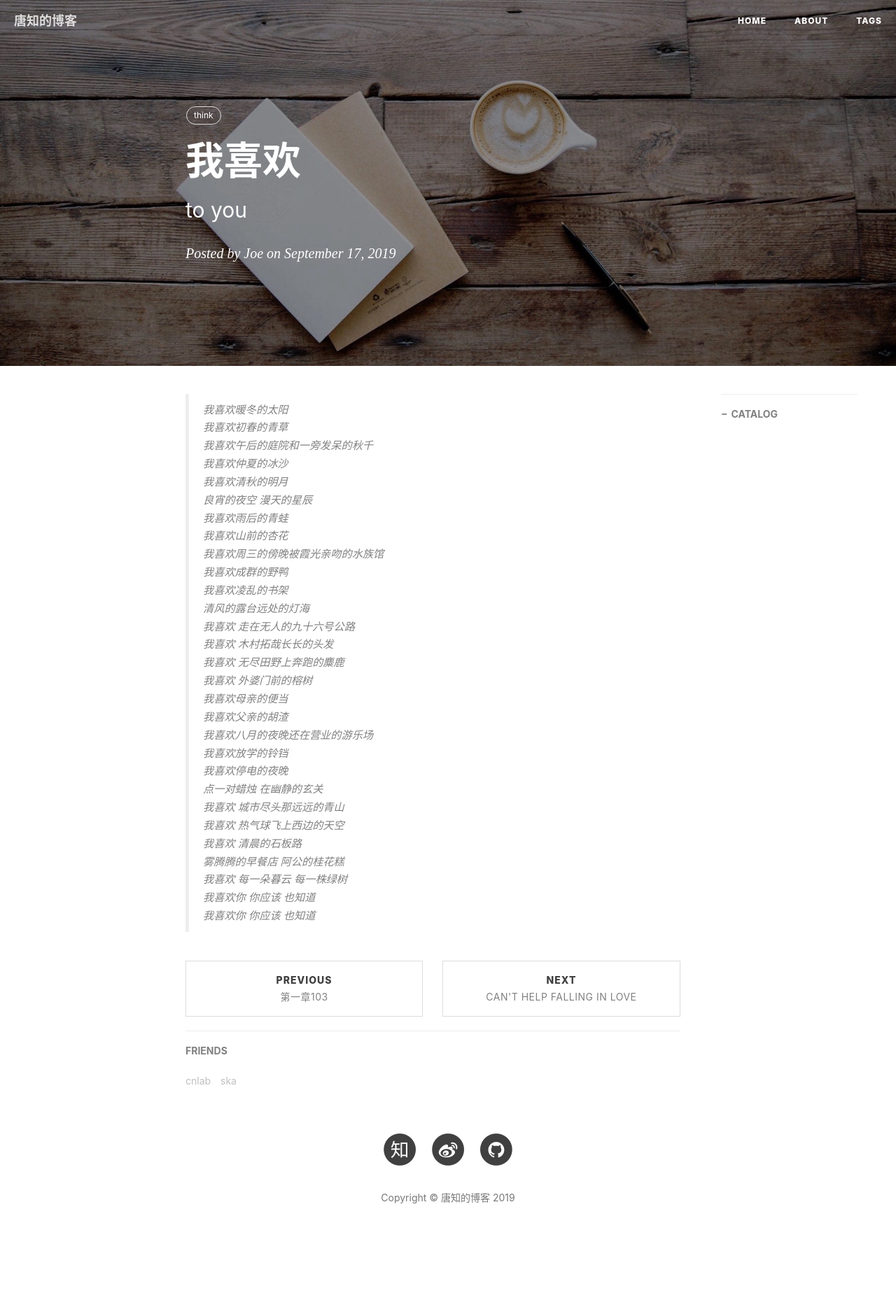
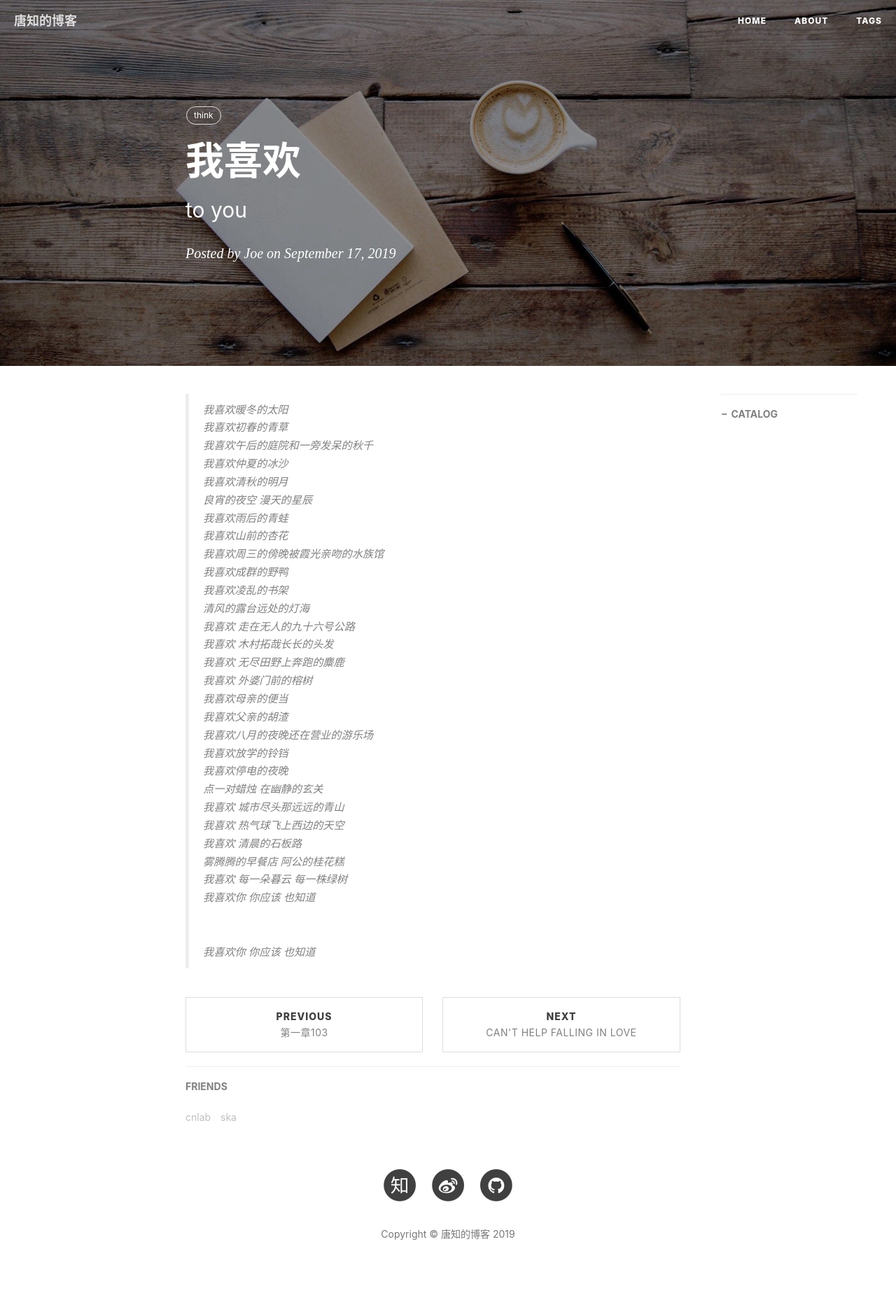
Before and after one commit to Joewn/Joewn.github.io, a Jekyll site: the page built from _posts/2019-09-17-我喜欢.md, in a window 1280 px wide. Shown: the whole page at 70% size. Built offline with Jekyll 4.4.1, drawn with Linux system fonts in a browser that asks for light colours; nearby versions of some CDN libraries; comment, search, counter and statistics services are not loaded; before the commit the page ends 1816 px from its top, so only the background shows below that.

Commit message:
Update 2019-09-17-我喜欢.md

```diff
--- a/_posts/2019-09-17-我喜欢.md
+++ b/_posts/2019-09-17-我喜欢.md
@@ -38,5 +38,5 @@ tags:
 >*雾腾腾的早餐店 阿公的桂花糕*
 >*我喜欢 每一朵暮云 每一株绿树*
 >*我喜欢你 你应该 也知道*
->
+><br>
 >*我喜欢你 你应该 也知道*
```
